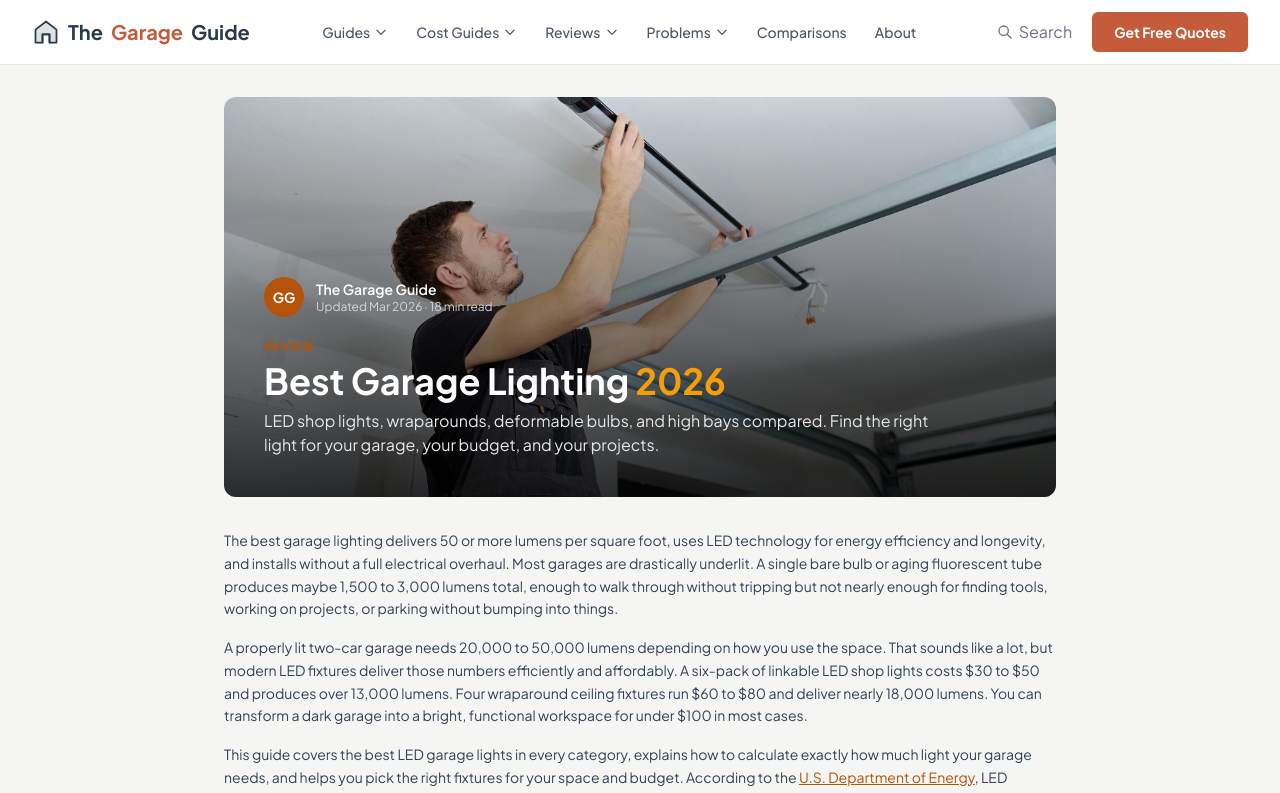
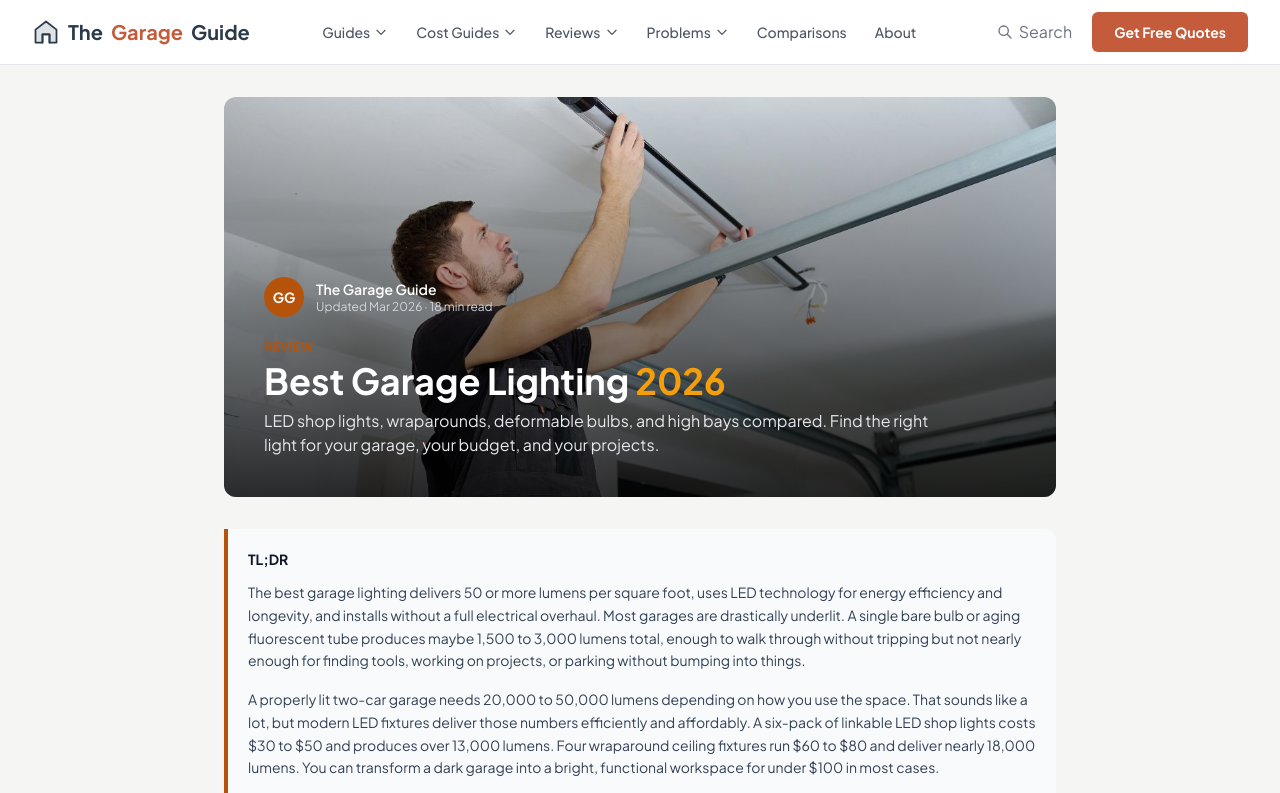
Before and after one commit to thebasementguide2026/thegarage.guide-, a Next.js app: page /reviews/best-garage-lighting in a window 1280 px wide. Shown: the top 793 px of the page. Built offline with nearby package versions, Linux system fonts and the light colour scheme.

Commit message:
Add TL;DR answer box to best-garage-lighting page

```diff
--- a/app/reviews/best-garage-lighting/page.tsx
+++ b/app/reviews/best-garage-lighting/page.tsx
@@ -55,9 +55,9 @@ export default function BestGarageLighting() {
           </div>
         </div>
 
-        {/* Intro */}
-        <p className='text-slate-700 text-sm leading-relaxed mb-4'>The best garage lighting delivers 50 or more lumens per square foot, uses LED technology for energy efficiency and longevity, and installs without a full electrical overhaul. Most garages are drastically underlit. A single bare bulb or aging fluorescent tube produces maybe 1,500 to 3,000 lumens total, enough to walk through without tripping but not nearly enough for finding tools, working on projects, or parking without bumping into things.</p>
-        <p className='text-slate-700 text-sm leading-relaxed mb-4'>A properly lit two-car garage needs 20,000 to 50,000 lumens depending on how you use the space. That sounds like a lot, but modern LED fixtures deliver those numbers efficiently and affordably. A six-pack of linkable LED shop lights costs $30 to $50 and produces over 13,000 lumens. Four wraparound ceiling fixtures run $60 to $80 and deliver nearly 18,000 lumens. You can transform a dark garage into a bright, functional workspace for under $100 in most cases.</p>
+        {/* TL;DR Answer Box */}
+        <div className='bg-slate-50 border-l-4 border-amber-700 p-5 rounded-r-lg mb-6'><p className='font-bold text-slate-900 text-sm mb-3'>TL;DR</p><p className='text-slate-700 text-sm leading-relaxed mb-4'>The best garage lighting delivers 50 or more lumens per square foot, uses LED technology for energy efficiency and longevity, and installs without a full electrical overhaul. Most garages are drastically underlit. A single bare bulb or aging fluorescent tube produces maybe 1,500 to 3,000 lumens total, enough to walk through without tripping but not nearly enough for finding tools, working on projects, or parking without bumping into things.</p>
+        <p className='text-slate-700 text-sm leading-relaxed mb-4'>A properly lit two-car garage needs 20,000 to 50,000 lumens depending on how you use the space. That sounds like a lot, but modern LED fixtures deliver those numbers efficiently and affordably. A six-pack of linkable LED shop lights costs $30 to $50 and produces over 13,000 lumens. Four wraparound ceiling fixtures run $60 to $80 and deliver nearly 18,000 lumens. You can transform a dark garage into a bright, functional workspace for under $100 in most cases.</p></div>
         <p className='text-slate-700 text-sm leading-relaxed mb-4'>This guide covers the best LED garage lights in every category, explains how to calculate exactly how much light your garage needs, and helps you pick the right fixtures for your space and budget. According to the <a href='https://www.energy.gov/energysaver/lighting-choices-save-you-money' target='_blank' rel='noopener noreferrer' className='text-amber-700 underline'>U.S. Department of Energy</a>, LED lighting uses at least 75% less energy than incandescent lighting and lasts 25 times longer.</p>
 
         {/* How Much Light Does Your Garage Need */}
```
